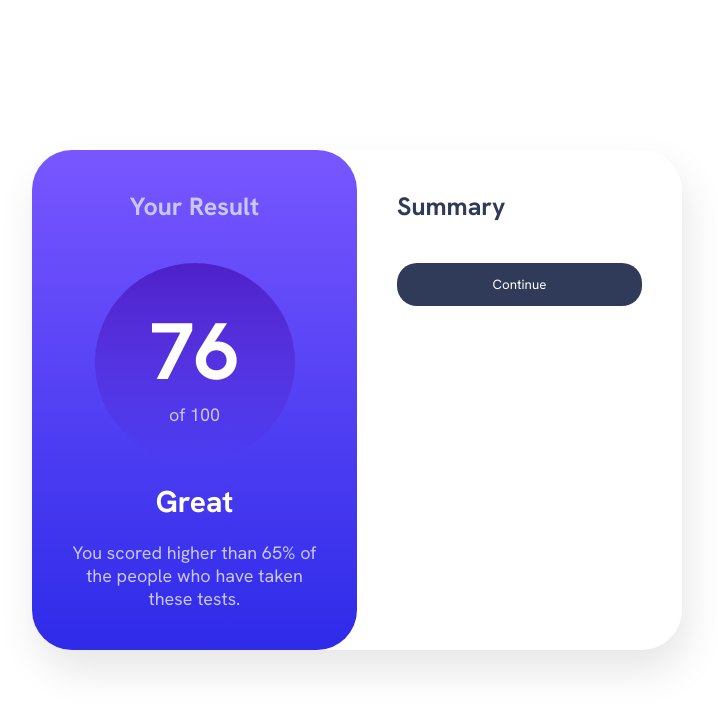
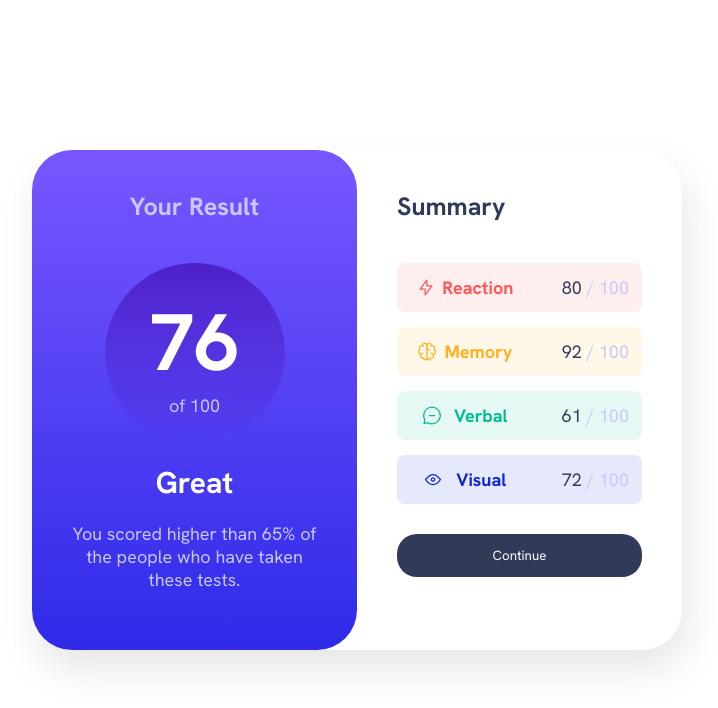
Before and after one commit to Vinicius-J/results-summary-component-main, a plain HTML site: page assets/index.html in a window 1280 px wide. Shown: the whole page, without its empty margins (283-1001 px from the left). Drawn offline with Linux system fonts and the light colour scheme.

Commit message:
🚧: Em progresso

```diff
--- a/assets/css/style.css
+++ b/assets/css/style.css
@@ -70,8 +70,8 @@ h1{
 }
 
 .card-result .points{
-    height: 20rem;
-    width: 20rem;
+    height: 18rem;
+    width: 18rem;
     margin: 0 auto;
     border-radius: 50%;
     background-image: linear-gradient(180deg, var(--Violet-blue-circle), var(--Persian-blue-circle));
@@ -118,3 +118,70 @@ h1{
     color: var(--White);
     transition: all 1s ease-in-out;
 }
+
+.reaction,
+.memory,
+.verbal,
+.visual{
+    display: flex;
+    font-size: 1.8rem;
+    justify-content: space-between;
+    align-items: center;
+    padding: 1.3rem;
+    margin: 0 0 1.5rem 0;
+    border-radius: 0.8rem;
+    cursor: default;
+}
+
+.reaction{
+    background-color: hsla(0, 100%, 67%,10%);
+}
+
+.memory{
+    background-color: hsla(39, 100%, 56%,10%);
+}
+
+.verbal{
+    background-color: hsla(166, 100%, 37%,10%);
+}
+
+.visual{
+    background-color: hsla(234, 85%, 45%,10%);
+    margin-bottom: 3rem;
+}
+
+.reaction p #pont-reaction,
+.memory p #pont-memory,
+.verbal p #pont-verbal,
+.visual p #pont-visual{
+    color: var(--Dark-gray-blue);
+}
+
+.reaction h4{
+    font-size: 1.8rem;
+    color: var(--Light-red);
+}
+
+.memory h4{
+    font-size: 1.8rem;
+    color: var(--Orangey-yellow);
+}
+
+.verbal h4{
+    font-size: 1.8rem;
+    color: var(--Green-teal);
+}
+
+.visual h4{
+    font-size: 1.8rem;
+    color: var(--Cobalt-blue);
+}
+
+.reaction .img-reaction,
+.memory .img-memory,
+.verbal .img-verbal,
+.visual .img-visual{
+    display: flex;
+    justify-content: space-evenly;
+    width: 50%;
+}
--- a/assets/index.html
+++ b/assets/index.html
@@ -20,6 +20,22 @@
       </div>
       <div class="card-summary">
         <h1>Summary</h1>
+        <div class="reaction">
+          <div class="img-reaction"><img src="./images/icon-reaction.svg" alt="reaction"><h4>Reaction</h4></div>
+          <p><span id="pont-reaction">80</span> / 100</p>
+        </div>
+        <div class="memory">
+          <div class="img-memory"><img src="./images/icon-memory.svg" alt="Memory"><h4>Memory</h4></div>
+          <p><span id="pont-memory">92</span> / 100</p>
+        </div>
+        <div class="verbal">
+          <div class="img-verbal"><img src="./images/icon-verbal.svg" alt="verbal"><h4>Verbal</h4></div>
+          <p><span id="pont-verbal">61</span> / 100</p>
+        </div>
+        <div class="visual">
+          <div class="img-visual"><img src="./images/icon-visual.svg" alt="visual"><h4>Visual</h4></div>
+          <p><span id="pont-visual">72</span> / 100</p>
+        </div>
         <button class="button" type="submit">Continue</button>
       </div>
     </section>
```
